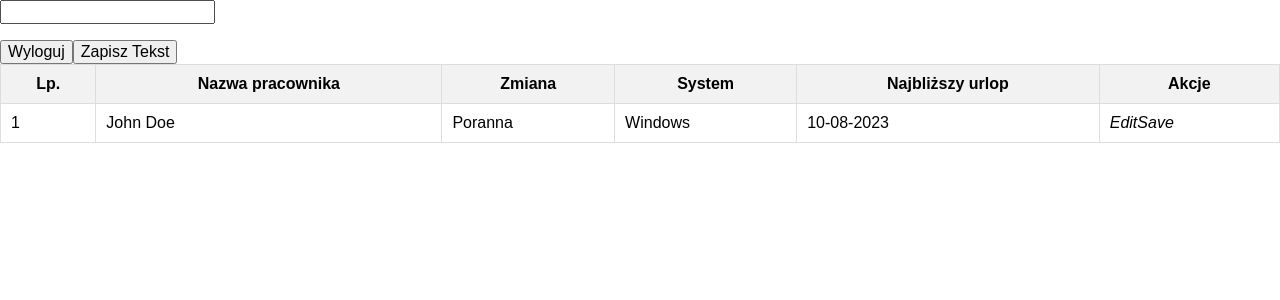
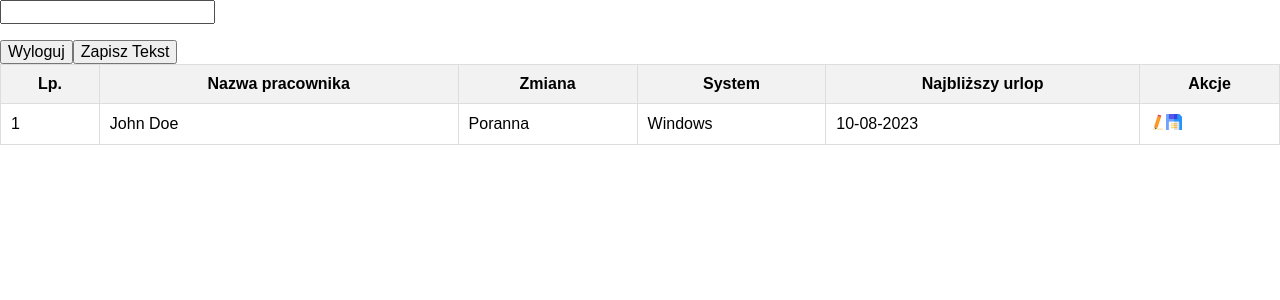
Before and after one commit to Bartlomiejste/dashboard, a React (Create React App) app: page /dashboard in a window 1280 px wide. Shown: the top 300 px of the page. Built offline with nearby package versions, Linux system fonts and the light colour scheme; no server answers; a web font is replaced by a local one.

Commit message:
add assets and declarations

```diff
--- a/src/components/MainTable.tsx
+++ b/src/components/MainTable.tsx
@@ -1,4 +1,6 @@
 import styled from "styled-components";
+import pencilIcon from "../assets/pencil.png";
+import disketteIcon from "../assets/diskette.png";
 
 const Table = styled.table`
   width: 100%;
@@ -16,12 +18,14 @@ const TableCell = styled.td`
   border: 1px solid #ddd;
 `;
 
-const EditIcon = styled.i`
-  /* Styl ikony edycji */
+const EditIcon = styled.img`
+  width: 16px;
+  height: 16px;
 `;
 
-const SaveIcon = styled.i`
-  /* Styl ikony zapisywania */
+const SaveIcon = styled.img`
+  width: 16px;
+  height: 16px;
 `;
 
 const MainTable = () => {
@@ -45,8 +49,8 @@ const MainTable = () => {
           <TableCell>Windows</TableCell>
           <TableCell>10-08-2023</TableCell>
           <TableCell>
-            <EditIcon>Edit</EditIcon>
-            <SaveIcon>Save</SaveIcon>
+            <EditIcon src={pencilIcon} alt="Edytuj" />
+            <SaveIcon src={disketteIcon} alt="Zapisz" />
           </TableCell>
         </tr>
       </tbody>
--- /dev/null
+++ b/src/declarations.d.ts
@@ -0,0 +1,4 @@
+declare module "*.png" {
+    const value: string;
+    export default value;
+  }
```
Also changed, not shown: src/assets/diskette.png (added), src/assets/pencil.png (added).
